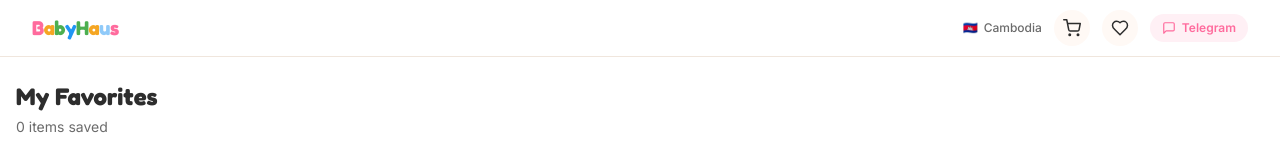
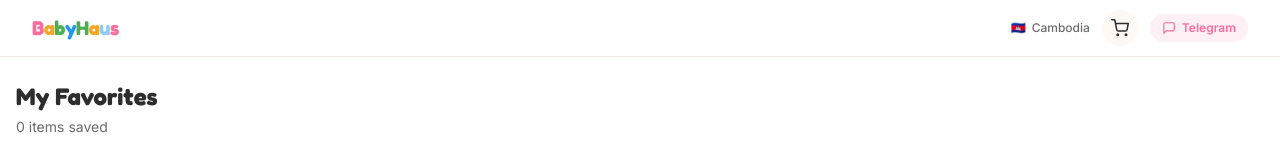
Before and after one commit to mkjv168/babyhaus-catalog, a Next.js app: page /wishlist in a window 1280 px wide. Shown: the top 160 px of the page. Built offline with nearby package versions, Linux system fonts and the light colour scheme.

Commit message:
ui: remove favorites/wishlist from storefront, inline share button with price row

```diff
--- a/src/components/CompactProductCard.tsx
+++ b/src/components/CompactProductCard.tsx
@@ -3,7 +3,6 @@
 import Link from 'next/link';
 import { ProductImage } from './ProductImage';
 import { AddToCartButton } from './AddToCartButton';
-import { WishlistButton } from './WishlistButton';
 import { ShareButton } from './ShareButton';
 
 interface ProductImageData {
@@ -82,25 +81,21 @@ export function CompactProductCard({ product, onQuickView }: CompactProductCardP
           <h3 className="text-sm font-bold text-[#2D2D2D] group-hover:text-[#FF6B9D] transition-colors line-clamp-2 leading-snug mb-2 min-h-[2.5rem]">
             {product.name}
           </h3>
-          <div className="flex items-center justify-between gap-1 mb-1">
+          <div className="flex items-center justify-between gap-1 mb-2">
             <span className="text-[#FF6B9D] font-bold text-sm">
               {product.price ? `$${product.price.toFixed(2)}` : 'Ask'}
             </span>
-            <span className={`text-[10px] font-semibold px-1.5 py-0.5 rounded-full ${stockClass}`}>
-              {stockLabel}
-            </span>
-          </div>
-          <div
-            className="flex items-center justify-end"
-            onClick={(e) => { e.preventDefault(); e.stopPropagation(); }}
-          >
-            <ShareButton productId={product.id} productName={product.name} />
+            <div className="flex items-center gap-1">
+              <span className={`text-[10px] font-semibold px-1.5 py-0.5 rounded-full ${stockClass}`}>
+                {stockLabel}
+              </span>
+              <div onClick={(e) => { e.preventDefault(); e.stopPropagation(); }}>
+                <ShareButton productId={product.id} productName={product.name} />
+              </div>
+            </div>
           </div>
         </div>
       </Link>
-      <div className="absolute top-2 right-2 z-10">
-        <WishlistButton product={product} />
-      </div>
       <div className="px-3 pb-3">
         <AddToCartButton product={product} variant="card" />
       </div>
--- a/src/components/Header.tsx
+++ b/src/components/Header.tsx
@@ -2,11 +2,9 @@
 
 import Link from 'next/link';
 import { useCart } from '@/context/CartContext';
-import { useWishlist } from '@/context/WishlistContext';
 
 export function Header() {
   const { totalItems, setIsOpen } = useCart();
-  const { totalItems: wishlistCount } = useWishlist();
 
   return (
     <header className="sticky top-0 z-40 bg-white/90 backdrop-blur-md border-b border-[#F0E6DD]">
@@ -43,20 +41,6 @@ export function Header() {
             )}
           </button>
 
-          {/* Wishlist button */}
-          <Link
-            href="/wishlist"
-            className="relative flex items-center justify-center w-9 h-9 rounded-full bg-[#FFF9F5] text-[#2D2D2D] hover:bg-[#F0E6DD] transition-colors"
-            aria-label="View favorites"
-          >
-            <svg xmlns="http://www.w3.org/2000/svg" width="18" height="18" viewBox="0 0 24 24" fill="none" stroke="currentColor" strokeWidth="2" strokeLinecap="round" strokeLinejoin="round"><path d="M19 14c1.49-1.46 3-3.21 3-5.5A5.5 5.5 0 0 0 16.5 3c-1.76 0-3 .5-4.5 2-1.5-1.5-2.74-2-4.5-2A5.5 5.5 0 0 0 2 8.5c0 2.3 1.5 4.05 3 5.5l7 7Z"/></svg>
-            {wishlistCount > 0 && (
-              <span className="absolute -top-1 -right-1 w-5 h-5 flex items-center justify-center bg-red-500 text-white text-[10px] font-bold rounded-full border-2 border-white">
-                {wishlistCount}
-              </span>
-            )}
-          </Link>
-
           <a
             href="https://t.me/narote"
             target="_blank"
--- a/src/components/MobileBottomNav.tsx
+++ b/src/components/MobileBottomNav.tsx
@@ -3,12 +3,10 @@
 import Link from 'next/link';
 import { usePathname } from 'next/navigation';
 import { useCart } from '@/context/CartContext';
-import { useWishlist } from '@/context/WishlistContext';
 
 export function MobileBottomNav() {
   const pathname = usePathname();
   const { totalItems, setIsOpen } = useCart();
-  const { totalItems: wishlistCount } = useWishlist();
 
   // Hide on admin pages
   if (pathname.startsWith('/admin')) {
@@ -63,22 +61,6 @@ export function MobileBottomNav() {
           <span className="text-[10px] font-medium">Cart</span>
         </button>
 
-        {/* Favorites */}
-        <Link
-          href="/wishlist"
-          className={`flex-1 flex flex-col items-center justify-center gap-0.5 w-full h-full ${pathname === '/wishlist' ? 'text-[#FF6B9D]' : 'text-[#6B6B6B]'}`}
-        >
-          <div className="relative">
-            <svg xmlns="http://www.w3.org/2000/svg" width="22" height="22" viewBox="0 0 24 24" fill="none" stroke="currentColor" strokeWidth="2" strokeLinecap="round" strokeLinejoin="round"><path d="M19 14c1.49-1.46 3-3.21 3-5.5A5.5 5.5 0 0 0 16.5 3c-1.76 0-3 .5-4.5 2-1.5-1.5-2.74-2-4.5-2A5.5 5.5 0 0 0 2 8.5c0 2.3 1.5 4.05 3 5.5l7 7Z"/></svg>
-            {wishlistCount > 0 && (
-              <span className="absolute -top-1.5 -right-2.5 min-w-[16px] h-4 flex items-center justify-center bg-red-500 text-white text-[9px] font-bold rounded-full px-1">
-                {wishlistCount}
-              </span>
-            )}
-          </div>
-          <span className="text-[10px] font-medium">Favorites</span>
-        </Link>
-
         {/* Chat */}
         <a
           href="https://t.me/narote"
```
